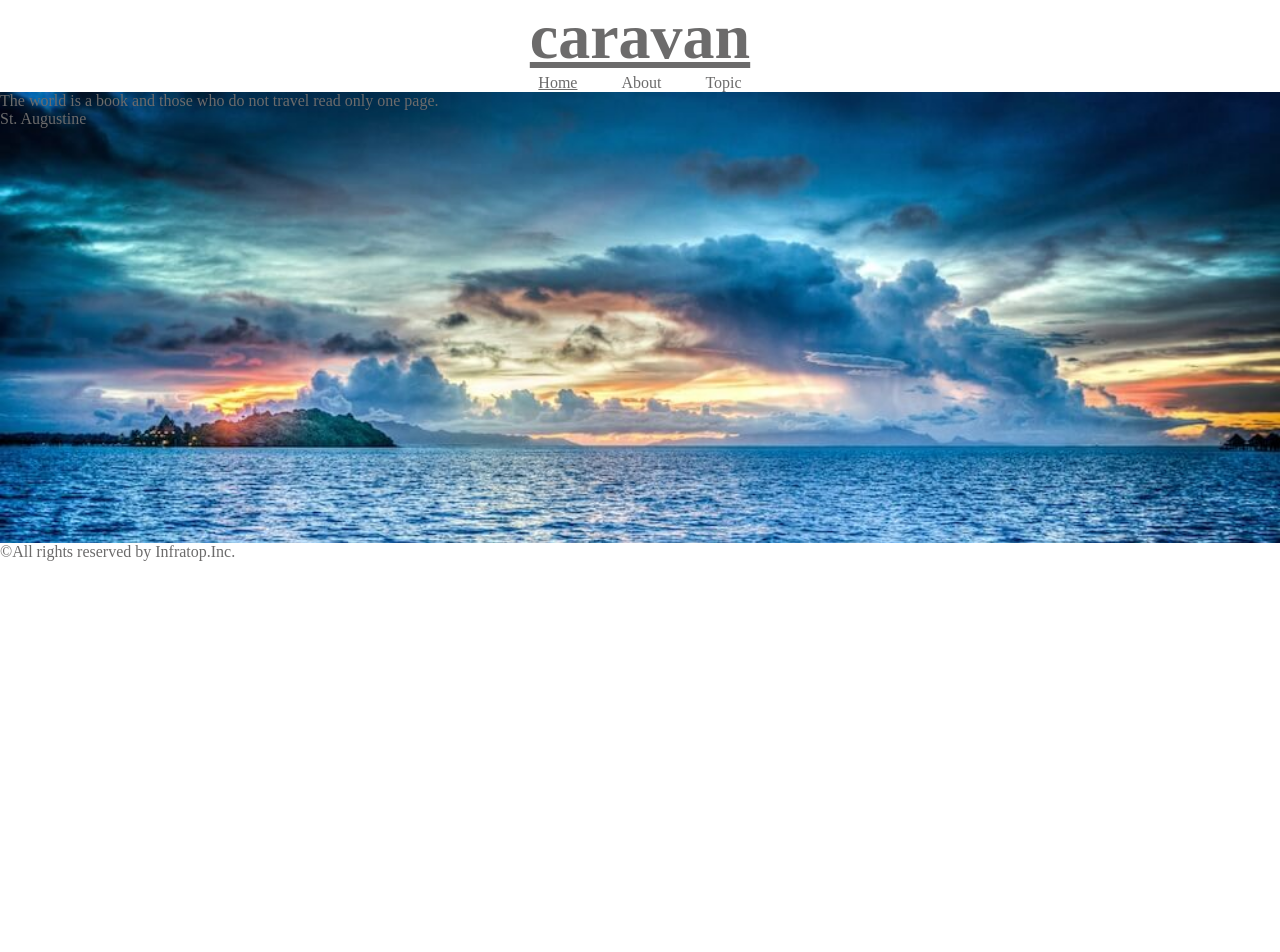
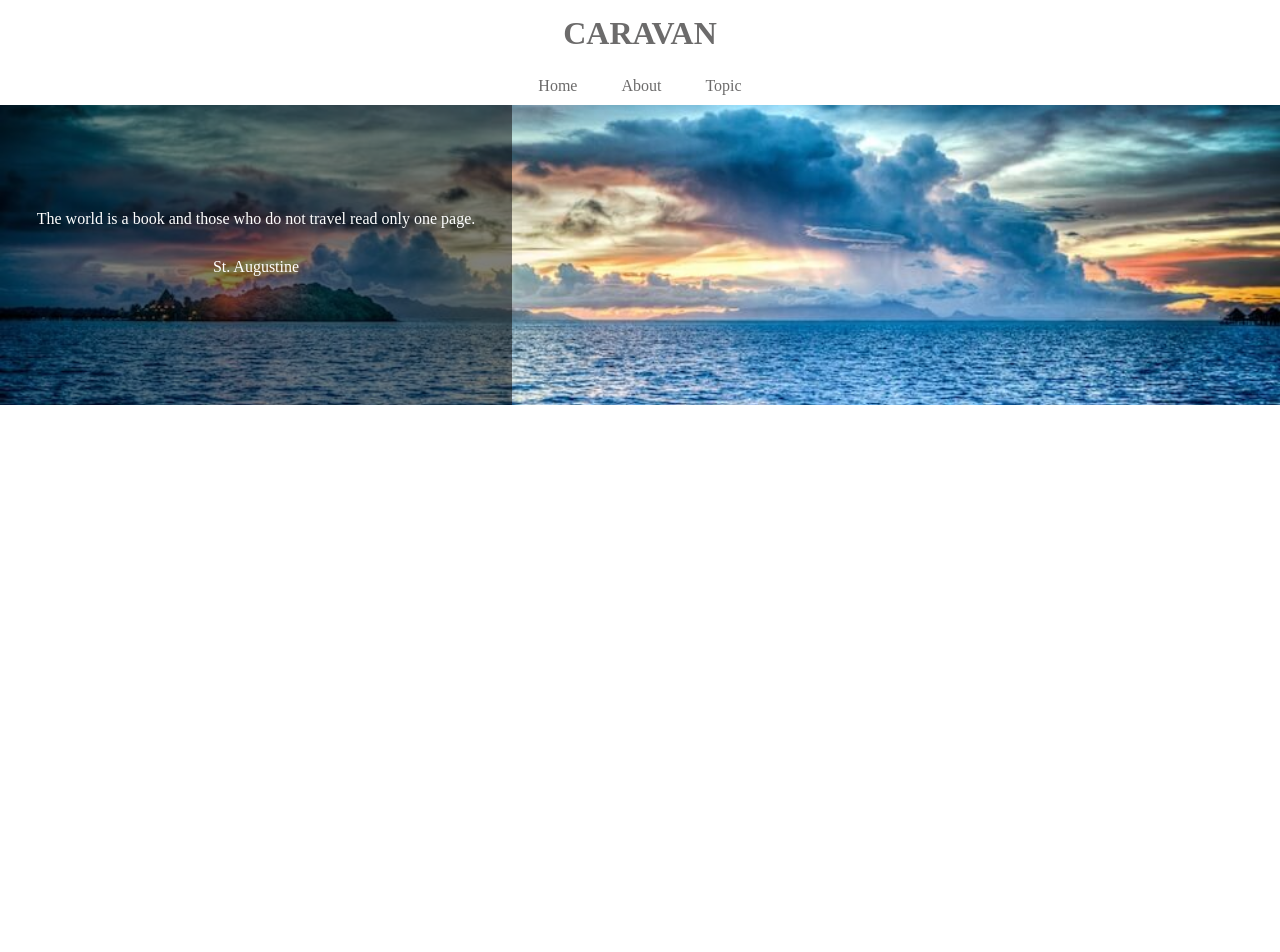
Before and after one commit to TMoji/caravan, a plain HTML site: page index.html in a window 1280 px wide. Shown: the top 952 px of the page. Before the commit the page ends 800 px from the top, so only its background shows below. Drawn offline with Linux system fonts and the light colour scheme.

Commit message:
mainの文字色変更

```diff
--- a/index.html
+++ b/index.html
@@ -6,35 +6,48 @@
     <title>caravan</title>
   </head>
 
-  <body>
+ <body>
+    <!-- header -->
     <header>
       <h1 class="heading">
-       <a href="index.html">
-       caravan
-       </a>
+        <a href="index.html">
+          CARAVAN
+        </a>
       </h1>
     </header>
 
+    <!-- navigation -->
     <nav>
       <ul class="nav-list">
-        <li class="nav-list-item"><a href="index.html">Home</a></li>
+        <li class="nav-list-item">
+          <a href="index.html">Home</a>
+        </li>
         <li class="nav-list-item">About</li>
         <li class="nav-list-item">Topic</li>
       </ul>
     </nav>
 
-    <div class="main-visyal">
+    <!-- main-visual用のdiv -->
+    <div class="main-visual">
       <div class="main-visual-content">
-        <p class="main-visual-text">The world is a book and those who do not travel read only one page.</p>
-        <p class="main-visual-name">St. Augustine</p>
-      </div>
+        <!-- pタグ（と文字）を追加 -->
+        <p class="main-visual-text">
+          The world is a book and those who do not travel read only one page.
+        </p>
+        <p class="main-visual-name">
+          St. Augustine
+        </p>      </div>
     </div>
 
-    <div class="main"></div>
+    <!-- main用のdiv -->
+    <div class="main">
       <div class="blog"></div>
       <div class="sidebar"></div>
+    </div>
+
+    <!-- footer -->
     <footer>
-      <p class="footer-text">©All rights reserved by Infratop.Inc.</p>
+      <p class="footer-text">© All rights reserved by Infratop.Inc.</p>
     </footer>
   </body>
 </html>
--- a/style.css
+++ b/style.css
@@ -1,30 +1,88 @@
-*{
-  margin:0;
+* {
+  margin: 0;
   padding: 0;
-  box-sizing:border-box;
+  box-sizing: border-box;
   color: #6c6b6b;
-  }
-header{
-  width: 100%;
-  font-size:32px;
+}
+
+a {
+  text-decoration: none;
+}
+
+header {
+  width: 90%; /* 横幅90% */
+  padding: 15px 0;
+  margin: 0 auto;
   text-align: center;
 }
-.nav-list{
+
+header .heading {
+  /* headerタグ内のheadingクラスにのみ反映される */
+  font-size: 32px;
+}
+
+.nav-list {
   text-align: center;
+  padding: 10px 0;
+  margin: 0 auto;
 }
-.nav-list-item{
+
+.nav-list-item {
   list-style: none;
   display: inline-block;
-  margin:0 20px;
+  margin: 0 20px;
 }
-main{
-  width: 1000px;
-  height: 451px;
-  margin:0;
+
+.main-visual {
+  width: 100%; /* 横幅いっぱい */
+  height: 300px; /* 高さ300px */
+  background-image: url(img/mv.jpg);
+  background-size: cover;
+  background-position: center;
+  }
+
+.main-visual-content {
+  width: 40%; /* 横幅350px */
+  height: 300px;/* 親の高さに揃える */
+  background-color: rgba(0,0,0,0.5);
+  text-align: center;
+  padding-top: 105px;
 }
-.main-visual-content{
-  height: 451px;
-  background-image: url("img/mv.jpg");
-  background-size: cover;
-  background-position: top center;
+
+.main-visual-text{
+  color: #fff;
 }
+
+.main-visual-name{
+  margin-top: 30px;
+  color: #fff;
+}
+
+.main {
+  width: 840px; /* 横幅840px */
+  display: flex; /* Flexboxの利用 */
+  justify-content: center; /* 要素の横並び・中央寄せ */
+  margin: 0 auto;
+}
+
+.blog {
+  width: 600px; /* 横幅600px */
+  height: 1400px; /* 高さ1400px */
+}
+
+.sidebar {
+  width: 240px; /* 横幅240px */
+  height: 1400px; /* 高さ1400px */
+}
+
+footer {
+  width: 100%;
+  height: 120px;
+  text-align: center;
+  line-height: 120px;
+  background-color: #848282;
+}
+
+.footer-text {
+  color: #fff;
+}
```
